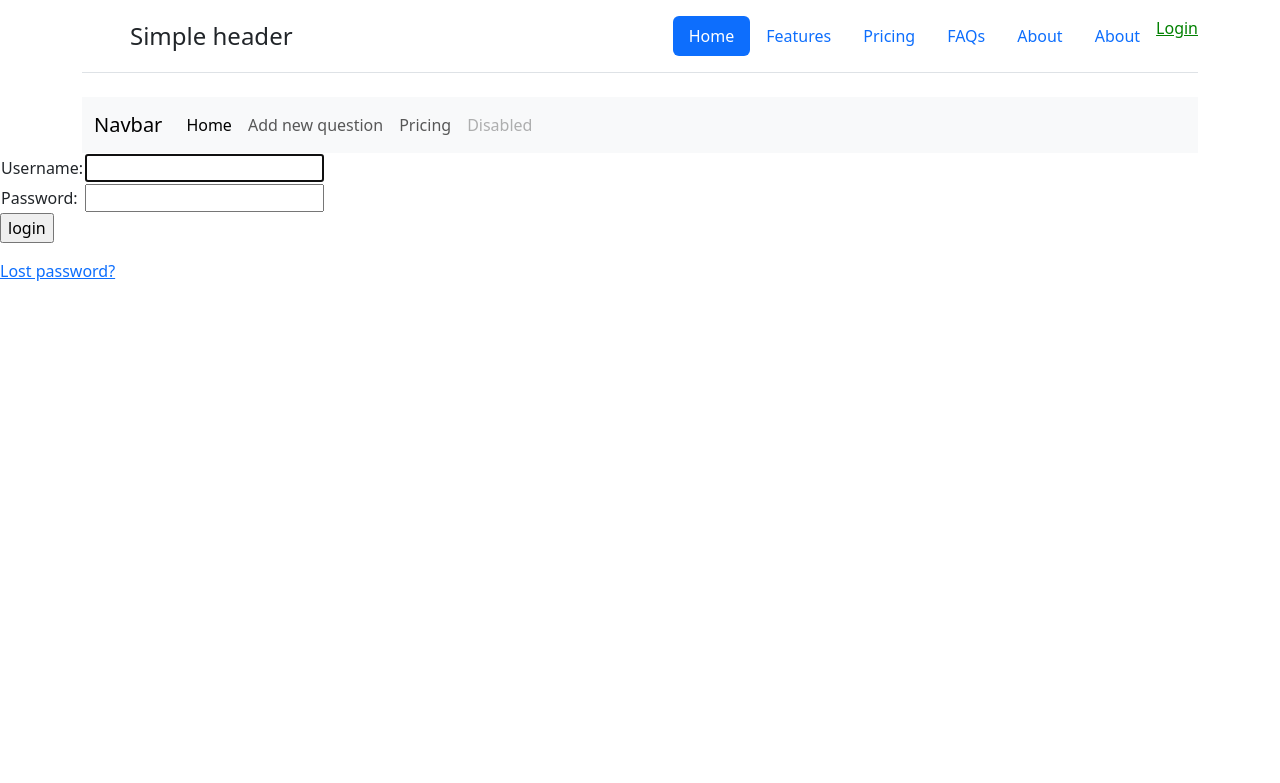
After one commit to podolyanyn/python_group_1_class_work, a Django app: page /accounts/login/ in a window 1280 px wide. The commit adds this page. Shown: the top 783 px of the page. Run offline with Django 4.2, Linux system fonts and the light colour scheme; some libraries are stand-ins or nearby versions.

Commit message:
lesson 43, part2, lesson 44

```diff
--- a/django_teacher_mysite/app_1/models.py
+++ b/django_teacher_mysite/app_1/models.py
@@ -1,10 +1,13 @@
 from django.db import models
 import datetime
 from django.utils import timezone
+from django.contrib.auth.models import User
+
 
 class Question(models.Model):
     question_text = models.CharField(max_length=200)
     pub_date = models.DateTimeField('date published')
+    user = models.ForeignKey(User, on_delete=models.SET_NULL, null=True, blank=True)
 
     def was_published_recently(self):
         now = timezone.now()
--- /dev/null
+++ b/django_teacher_mysite/app_1/templates/app_1/base.html
@@ -0,0 +1,192 @@
+{% load static %}
+<link rel="stylesheet" href="{% static 'app_1/style.css' %}">
+<link href="https://cdn.jsdelivr.net/npm/bootstrap@5.3.0/dist/css/bootstrap.min.css" rel="stylesheet" integrity="sha384-9ndCyUaIbzAi2FUVXJi0CjmCapSmO7SnpJef0486qhLnuZ2cdeRhO02iuK6FUUVM" crossorigin="anonymous">
+<script src="https://cdn.jsdelivr.net/npm/bootstrap@5.3.0/dist/js/bootstrap.bundle.min.js" integrity="sha384-geWF76RCwLtnZ8qwWowPQNguL3RmwHVBC9FhGdlKrxdiJJigb/j/68SIy3Te4Bkz" crossorigin="anonymous"></script>
+
+{#--------------#}
+
+<!doctype html>
+<html lang="en">
+  <head>
+    <meta charset="utf-8">
+    <meta name="viewport" content="width=device-width, initial-scale=1">
+    <meta name="description" content="">
+    <meta name="author" content="Mark Otto, Jacob Thornton, and Bootstrap contributors">
+    <meta name="generator" content="Hugo 0.108.0">
+    <title>Headers · Bootstrap v5.3</title>
+
+    <link rel="canonical" href="https://getbootstrap.com/docs/5.3/examples/headers/">
+
+
+
+
+
+<link href="../assets/dist/css/bootstrap.min.css" rel="stylesheet">
+
+{#    <style>#}
+{#      .bd-placeholder-img {#}
+{#        font-size: 1.125rem;#}
+{#        text-anchor: middle;#}
+{#        -webkit-user-select: none;#}
+{#        -moz-user-select: none;#}
+{#        user-select: none;#}
+{#      }#}
+{##}
+{#      @media (min-width: 768px) {#}
+{#        .bd-placeholder-img-lg {#}
+{#          font-size: 3.5rem;#}
+{#        }#}
+{#      }#}
+{##}
+{#      .b-example-divider {#}
+{#        height: 3rem;#}
+{#        background-color: rgba(0, 0, 0, .1);#}
+{#        border: solid rgba(0, 0, 0, .15);#}
+{#        border-width: 1px 0;#}
+{#        box-shadow: inset 0 .5em 1.5em rgba(0, 0, 0, .1), inset 0 .125em .5em rgba(0, 0, 0, .15);#}
+{#      }#}
+{##}
+{#      .b-example-vr {#}
+{#        flex-shrink: 0;#}
+{#        width: 1.5rem;#}
+{#        height: 100vh;#}
+{#      }#}
+{##}
+{#      .bi {#}
+{#        vertical-align: -.125em;#}
+{#        fill: currentColor;#}
+{#      }#}
+{##}
+{#      .nav-scroller {#}
+{#        position: relative;#}
+{#        z-index: 2;#}
+{#        height: 2.75rem;#}
+{#        overflow-y: hidden;#}
+{#      }#}
+{##}
+{#      .nav-scroller .nav {#}
+{#        display: flex;#}
+{#        flex-wrap: nowrap;#}
+{#        padding-bottom: 1rem;#}
+{#        margin-top: -1px;#}
+{#        overflow-x: auto;#}
+{#        text-align: center;#}
+{#        white-space: nowrap;#}
+{#        -webkit-overflow-scrolling: touch;#}
+{#      }#}
+{#    </style>#}
+
+
+    <!-- Custom styles for this template -->
+    <link href="headers.css" rel="stylesheet">
+  </head>
+
+  <body>
+
+
+
+<main>
+  <h1 class="visually-hidden">Headers examples</h1>
+
+  <div class="container">
+    <header class="d-flex flex-wrap justify-content-center py-3 mb-4 border-bottom">
+      <a href="/" class="d-flex align-items-center mb-3 mb-md-0 me-md-auto text-dark text-decoration-none">
+        <svg class="bi me-2" width="40" height="32"><use xlink:href="#bootstrap"/></svg>
+        <span class="fs-4">Simple header</span>
+      </a>
+
+{#        <div class="container">#}
+
+{#        </div>#}
+
+
+
+      <ul class="nav nav-pills">
+        <li class="nav-item"><a href="#" class="nav-link active" aria-current="page">Home</a></li>
+        <li class="nav-item"><a href="#" class="nav-link">Features</a></li>
+        <li class="nav-item"><a href="#" class="nav-link">Pricing</a></li>
+        <li class="nav-item"><a href="#" class="nav-link">FAQs</a></li>
+        <li class="nav-item"><a href="#" class="nav-link">About</a></li>
+        <li class="nav-item"><a href="#" class="nav-link">About</a></li>
+          {% if user.is_authenticated %}
+             <li class="nav-item">User: {{ user.get_username }}</li>
+             <li><a href="{% url 'logout' %}?next={{ request.path }}">Logout</a></li>
+            {% else %}
+             <li><a href="{% url 'login' %}?next={{ request.path }}">Login</a></li>
+            {% endif %}
+      </ul>
+    </header>
+  </div>
+
+</main>
+
+
+    <script src="../assets/dist/js/bootstrap.bundle.min.js"></script>
+
+
+
+
+
+
+{#----------#}
+
+
+
+
+
+<div class="container">
+    {#    <div class="col">#}
+    {#      Column#}
+    {##}
+    {#    <div class="col">#}
+    {#      Column#}
+    {#    </div>#}
+    {#    <div class="col">#}
+    {#      Column#}
+    {#    </div>#}
+
+    {##}
+    {#<ul class="list-group">#}
+    {#  <li class="list-group-item">An item</li>#}
+    {#  <li class="list-group-item">A second item</li>#}
+    {#  <li class="list-group-item">A third item</li>#}
+    {#  <li class="list-group-item">A fourth item</li>#}
+    {#  <li class="list-group-item">And a fifth one</li>#}
+    {#</ul>#}
+
+    <nav class="navbar navbar-expand-lg bg-body-tertiary">
+      <div class="container-fluid">
+        <a class="navbar-brand" href="#">Navbar</a>
+        <button class="navbar-toggler" type="button" data-bs-toggle="collapse" data-bs-target="#navbarNav" aria-controls="navbarNav" aria-expanded="false" aria-label="Toggle navigation">
+          <span class="navbar-toggler-icon"></span>
+        </button>
+        <div class="collapse navbar-collapse" id="navbarNav">
+          <ul class="navbar-nav">
+            <li class="nav-item">
+              <a class="nav-link active" aria-current="page" href="/app_1">Home</a>
+            </li>
+            <li class="nav-item">
+              <a class="nav-link" href="/app_1/new_question/">Add new question</a>
+            </li>
+            <li class="nav-item">
+              <a class="nav-link" href="#">Pricing</a>
+            </li>
+            <li class="nav-item">
+              <a class="nav-link disabled">Disabled</a>
+            </li>
+          </ul>
+        </div>
+      </div>
+    </nav>
+</div>
+
+
+
+{#<div class="container">#}
+  {% block content %}
+
+  {% endblock %}
+{#</div>#}
+
+  </body>
+</html>
--- a/django_teacher_mysite/app_1/urls.py
+++ b/django_teacher_mysite/app_1/urls.py
@@ -7,8 +7,8 @@ app_name = "app_1"
 urlpatterns = [
     # path('qwerty/', views.index),
     # path('qwerty_1/', views.index),
-    # path('', views.users),
-    # path('quetions', views.quetions),
+    # path('users/', views.users, name='users'),
+    path('quetions/', views.quetions, name='quetions'),
     # # ex: /polls/
     # path("", views.index, name="index"),
     # # ex: /polls/5/
@@ -18,6 +18,7 @@ urlpatterns = [
     # # ex: /polls/5/vote/
     # path("<int:question_id>/vote/", views.vote, name="vote"),
 
+    path("index_1/", views.index_1, name="index_1"),
     path("", views.IndexView.as_view(), name="index"),
     path("<int:pk>/", views.DetailView.as_view(), name="detail"),
     path("<int:pk>/results/", views.ResultsView.as_view(), name="results"),
--- a/django_teacher_mysite/mysite_/urls.py
+++ b/django_teacher_mysite/mysite_/urls.py
@@ -19,4 +19,5 @@ from django.urls import path, include
 urlpatterns = [
     path('admin/', admin.site.urls),
     path('app_1/', include('app_1.urls')),
+    path('accounts/', include('django.contrib.auth.urls')),
 ]
--- /dev/null
+++ b/django_teacher_mysite/templates/registration/logged_out.html
@@ -0,0 +1,6 @@
+{% extends "app_1/base.html" %}
+
+{% block content %}
+  <p>Logged out!</p>
+  <a href="{% url 'login'%}">Click here to login again.</a>
+{% endblock %}
--- /dev/null
+++ b/django_teacher_mysite/templates/registration/login.html
@@ -0,0 +1,37 @@
+{% extends "app_1/base.html" %}
+
+{% block content %}
+
+  {% if form.errors %}
+    <p>Your username and password didn't match. Please try again.</p>
+  {% endif %}
+
+  {% if next %}
+    {% if user.is_authenticated %}
+      <p>Your account doesn't have access to this page. To proceed,
+      please login with an account that has access.</p>
+    {% else %}
+      <p>Please login to see this page.</p>
+    {% endif %}
+  {% endif %}
+
+  <form method="post" action="{% url 'login' %}">
+    {% csrf_token %}
+    <table>
+      <tr>
+        <td>{{ form.username.label_tag }}</td>
+        <td>{{ form.username }}</td>
+      </tr>
+      <tr>
+        <td>{{ form.password.label_tag }}</td>
+        <td>{{ form.password }}</td>
+      </tr>
+    </table>
+    <input type="submit" value="login">
+    <input type="hidden" name="next" value="{{ next }}">
+  </form>
+
+  {# Assumes you setup the password_reset view in your URLconf #}
+  <p><a href="{% url 'password_reset' %}">Lost password?</a></p>
+
+{% endblock %}
```
Also changed, not shown: django_teacher_mysite/app_1/admin.py (+17 -6 lines), django_teacher_mysite/app_1/templates/app_1/index.html (+3 -180 lines), django_teacher_mysite/app_1/templates/app_1/new_question.html (+10 -1 lines), django_teacher_mysite/app_1/views.py (+16 -7 lines), django_teacher_mysite/mysite_/settings.py (+11 -3 lines), django_teacher_mysite/requirements.txt (added, +181 -0 lines), django_teacher_mysite/app_1/migrations/0003_question_user.py (added), django_teacher_mysite/db.sqlite3.
